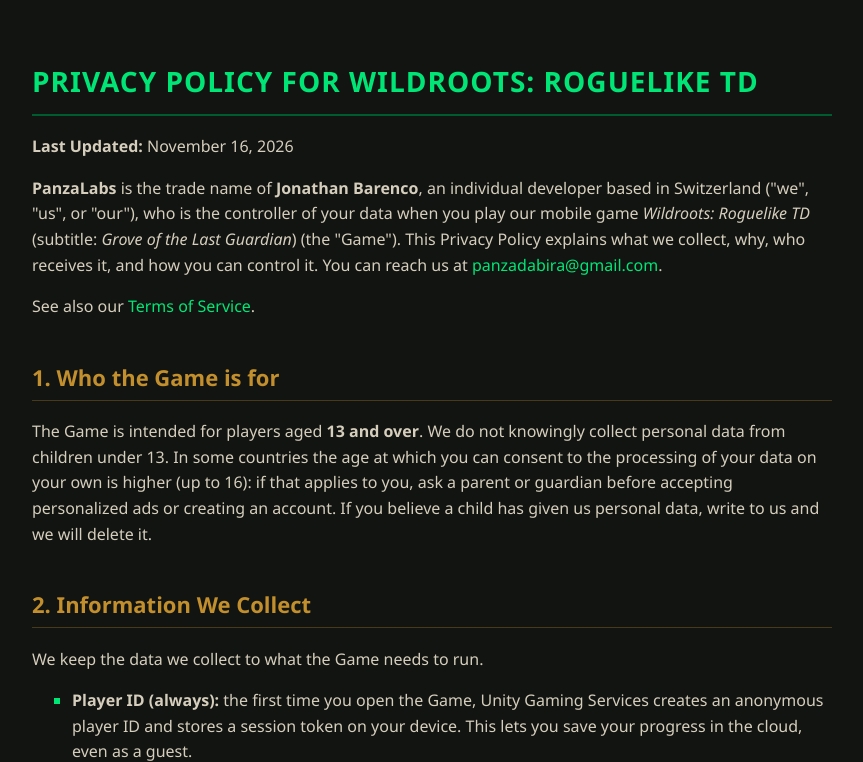
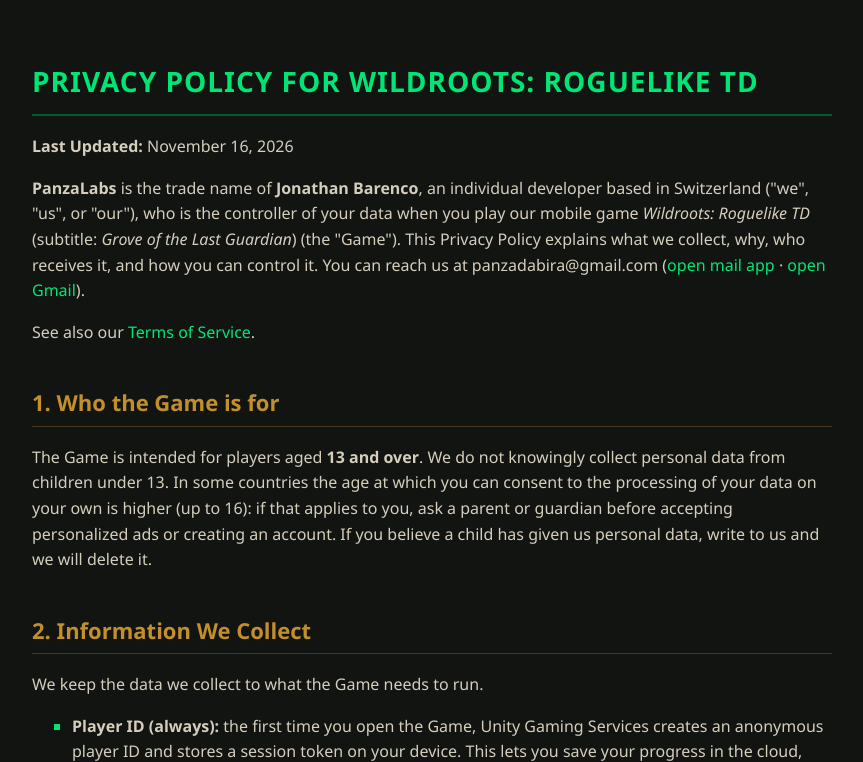
Before and after one commit to Panzadabira/Wildroots_website, a plain HTML site: page privacy.html in a window 1280 px wide. Shown: the top 762 px of the page, without its empty margins (208-1071 px from the left). Drawn offline with Linux system fonts and the light colour scheme.

Commit message:
Termini e Privacy: indirizzo email in chiaro e link a Gmail oltre al mailto

```diff
--- a/privacy.html
+++ b/privacy.html
@@ -19,7 +19,7 @@
 
     <h1>Privacy Policy for Wildroots: Roguelike TD</h1>
     <p><strong>Last Updated:</strong> November 16, 2026</p>
-    <p><strong>PanzaLabs</strong> is the trade name of <strong>Jonathan Barenco</strong>, an individual developer based in Switzerland ("we", "us", or "our"), who is the controller of your data when you play our mobile game <em>Wildroots: Roguelike TD</em> (subtitle: <em>Grove of the Last Guardian</em>) (the "Game"). This Privacy Policy explains what we collect, why, who receives it, and how you can control it. You can reach us at <a href="mailto:panzadabira@gmail.com">panzadabira@gmail.com</a>.</p>
+    <p><strong>PanzaLabs</strong> is the trade name of <strong>Jonathan Barenco</strong>, an individual developer based in Switzerland ("we", "us", or "our"), who is the controller of your data when you play our mobile game <em>Wildroots: Roguelike TD</em> (subtitle: <em>Grove of the Last Guardian</em>) (the "Game"). This Privacy Policy explains what we collect, why, who receives it, and how you can control it. You can reach us at panzadabira@gmail.com (<a href="mailto:panzadabira@gmail.com">open mail app</a> &middot; <a href="https://mail.google.com/mail/?view=cm&amp;fs=1&amp;to=panzadabira@gmail.com&amp;su=Wildroots" target="_blank" rel="noopener">open Gmail</a>).</p>
     <p>See also our <a href="terms.html">Terms of Service</a>.</p>
 
     <h2>1. Who the Game is for</h2>
@@ -74,7 +74,7 @@
     <p>You can delete your account and data at any time:</p>
     <ul>
         <li><span><strong>In the Game:</strong> open <em>Account &rarr; Delete account</em> and confirm. You need to be online. This permanently deletes your Cloud Save data and your account in Unity Gaming Services, sends a request to delete your usage statistics, and erases the progress stored on your device. It cannot be undone.</span></li>
-        <li><span><strong>By email:</strong> write to <a href="mailto:panzadabira@gmail.com">panzadabira@gmail.com</a> from the address you use for the Game and tell us your player name. We will reply within 30 days. If your request is complex, or we receive many requests, we may extend this period by up to 60 more days (90 days in total), and we will tell you why within the first 30 days.</span></li>
+        <li><span><strong>By email:</strong> write to panzadabira@gmail.com (<a href="mailto:panzadabira@gmail.com">open mail app</a> &middot; <a href="https://mail.google.com/mail/?view=cm&amp;fs=1&amp;to=panzadabira@gmail.com&amp;su=Wildroots%20-%20delete%20account" target="_blank" rel="noopener">open Gmail</a>) from the address you use for the Game and tell us your player name. We will reply within 30 days. If your request is complex, or we receive many requests, we may extend this period by up to 60 more days (90 days in total), and we will tell you why within the first 30 days.</span></li>
     </ul>
     <p>When you delete your account in the Game, your player name on the leaderboards is replaced by a neutral name before the account is removed. Your scores may remain on the leaderboards, without any link to your account or to your previous name. We may also reset the leaderboards from time to time. Purchase records kept by Google Play are managed by Google, not by us.</p>
 
@@ -90,7 +90,7 @@
     <h2>11. Contact Us</h2>
     <p>If you have any questions or want to exercise your rights, please contact us at:<br>
     <strong>PanzaLabs</strong> (trade name of Jonathan Barenco), Switzerland<br>
-    <strong>Email:</strong> <a href="mailto:panzadabira@gmail.com">panzadabira@gmail.com</a><br>
+    <strong>Email:</strong> panzadabira@gmail.com (<a href="mailto:panzadabira@gmail.com">open mail app</a> &middot; <a href="https://mail.google.com/mail/?view=cm&amp;fs=1&amp;to=panzadabira@gmail.com&amp;su=Wildroots" target="_blank" rel="noopener">open Gmail</a>)<br>
     Our contact details are also shown on the Google Play listing of the Game.</p>
 
 </body>
```
Also changed, not shown: terms.html (+1 -1 lines).
